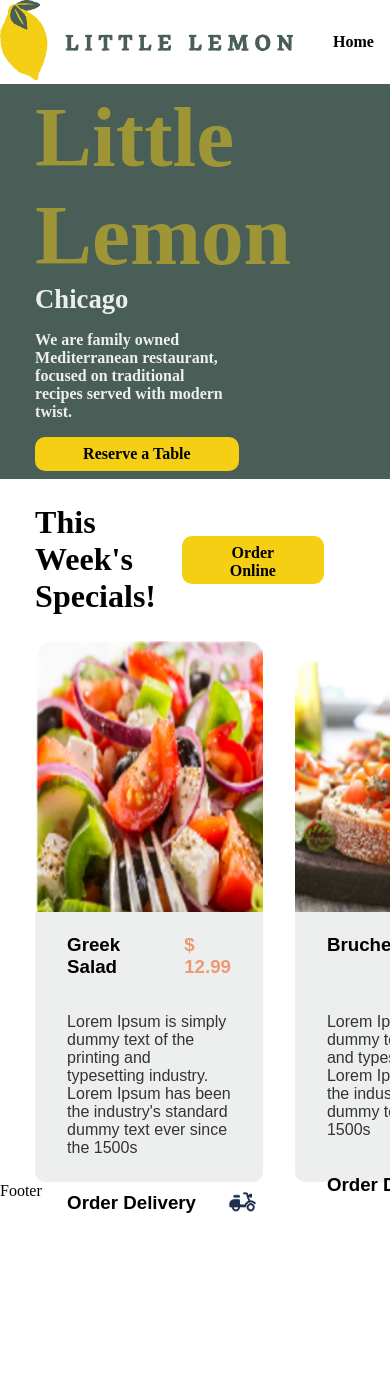
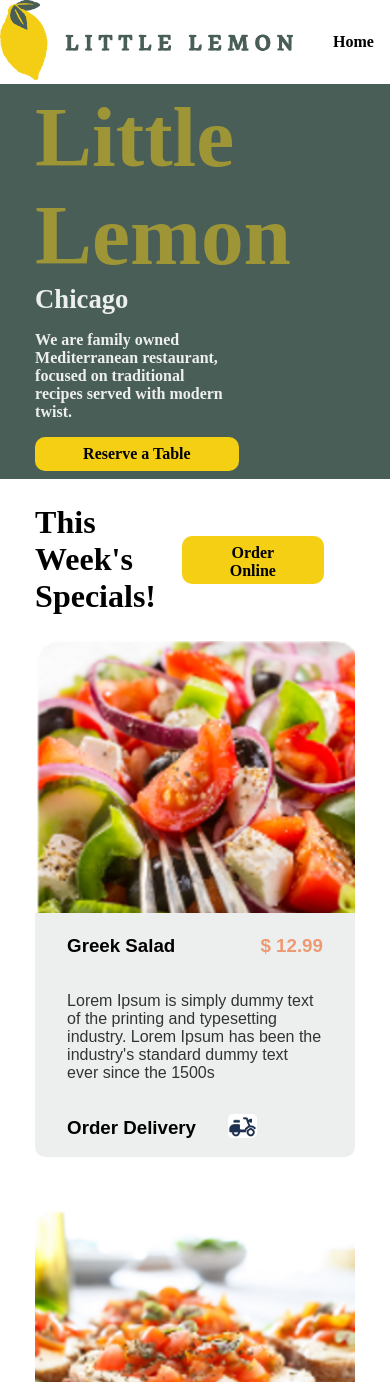
Before and after one commit to smilenayeon/capstone, a React (Create React App) app: page / in a window 390 px wide. Shown: the top 1382 px of the page. Before the commit the page ends 1233 px from the top, so only its background shows below. Built offline with nearby package versions, Linux system fonts and the light colour scheme; a web font is replaced by a local one.

Commit message:
added media query

```diff
--- a/src/App.css
+++ b/src/App.css
@@ -98,6 +98,13 @@ button{
     gap:2rem;
 }
 
+@media screen and (max-width: 700px) {
+    .foodContainer {
+      flex-direction: column;
+      gap: 2rem;
+    }
+}
+
 .CardContainer{
     background-color:#EDEFEE;
     border-radius:10px;
```
